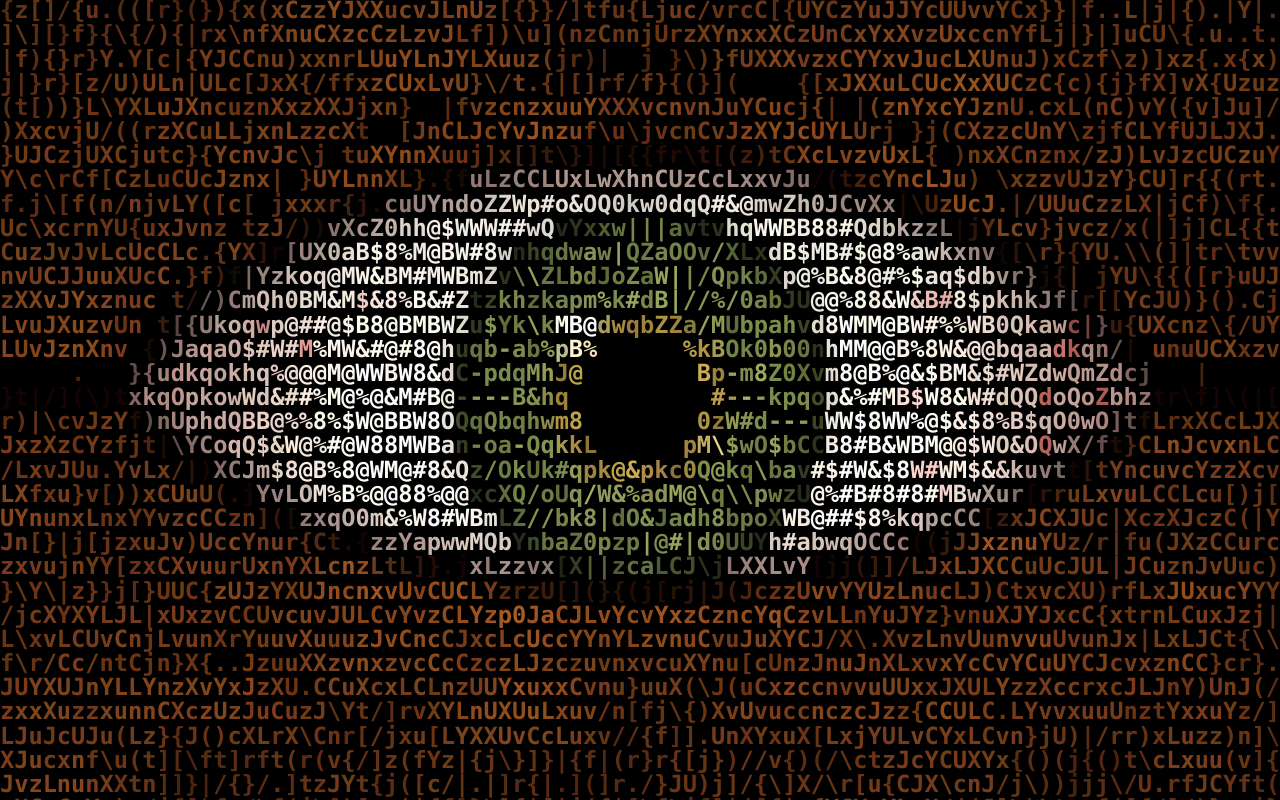
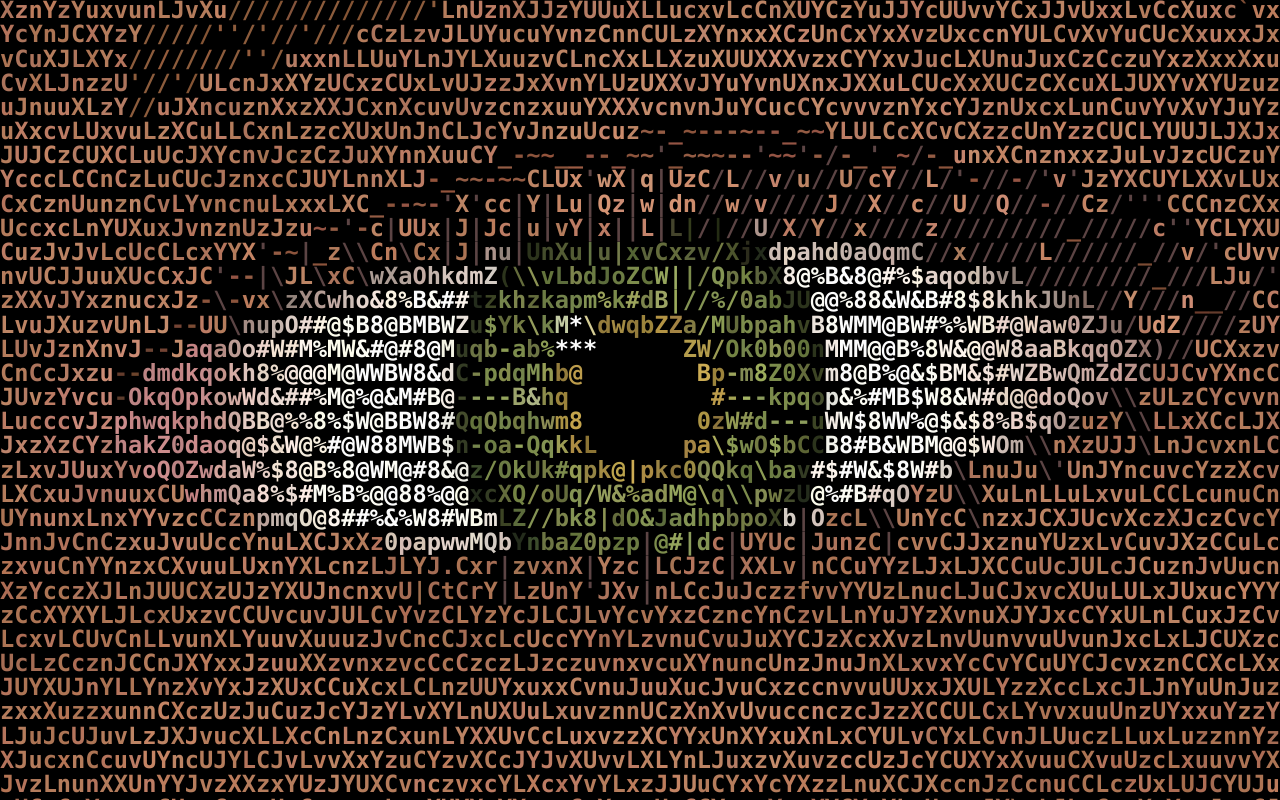
Before and after one commit to ech0blaz3/love, a plain HTML site: page index.html in a window 1280 px wide. Drawn offline with Linux system fonts and the light colour scheme; animation ran at ten frames a second.

Commit message:
Eye closer to photo: almond shape, lashes, brow, crease, blink, breathing pupil, peach skin
Co-Authored-By: Claude Opus 5.5 <noreply@anthropic.com>
Claude-Session: https://claude.ai/code/session_013YrtFZZAm1qKv9cwqXABJd

```diff
--- a/index.html
+++ b/index.html
@@ -67,8 +67,11 @@
   }
 
   // ---------- палитра ----------
-  const C_SKIN_DULL = hex('#6e2716');
-  const C_SKIN_WARM = hex('#d9772e');
+  const C_SKIN_DULL = hex('#c87850');
+  const C_SKIN_WARM = hex('#e0a080');
+  const C_CARUNCLE  = hex('#e8a0a0');
+  const C_CREASE    = hex('#9a5c44');
+  const C_BROW      = hex('#8a5a3a');
   const C_IRIS_A    = hex('#7a8a4a');
   const C_IRIS_B    = hex('#8f9c5a');
   const C_AMBER     = hex('#b89a4a');
@@ -163,20 +166,39 @@
     return '/';
   }
 
+  // ---------- форма глаза ----------
+  const EYE_W = 0.95;
+  const TILT = 0.07;                 // внешний уголок (справа) приподнят
+  function lidTopOpen(x) {
+    const ax = Math.abs(x) / EYE_W, k = Math.max(0, 1 - ax * ax);
+    return -0.30 * Math.pow(k, x < 0 ? 0.55 : 0.72);   // внутренний уголок мягче, внешний острее
+  }
+  function lidBot(x) {
+    const ax = Math.abs(x) / EYE_W, k = Math.max(0, 1 - ax * ax);
+    return 0.27 * Math.pow(k, x < 0 ? 0.7 : 0.95);
+  }
+  function lidTop(x, c) { return lerp(lidTopOpen(x), lidBot(x) * 0.55, c); }
+  function creaseY(x) {
+    const ax = Math.abs(x - 0.05) / 1.02, k = Math.max(0, 1 - ax * ax);
+    return -(0.30 * Math.pow(k, 0.6) + 0.15 * k);
+  }
+  function browY(x) { const u = (x - 0.3) / 0.95; return -0.66 - 0.15 * (1 - u * u); }
+
+  let cellWorld = 0.01;     // высота клетки в мировых единицах (зависит от зума)
+  let blinkC = 0;           // 0 — открыт, 1 — закрыт
+
   function shadeEye(i, wx, wy, t, rp) {
     const ri = 0.34;
-    const ax = Math.abs(wx) / 0.92;
-    const k = Math.max(0, 1 - ax * ax);
-    const upper = 0.42 * Math.pow(k, 0.72);
-    const lower = 0.33 * Math.pow(k, 0.8);
-    const lid = wy < 0 ? upper : lower;
+    const ey = wy + TILT * wx;               // координата в системе глаза
+    const top = lidTop(wx, blinkC), bot = lidBot(wx);
+    const inEye = Math.abs(wx) < EYE_W && ey > top && ey < bot;
     const r = Math.hypot(wx, wy);
-    const edge = lid - Math.abs(wy);          // >0 внутри глаза
 
-    if (edge > 0 && r < rp) return 2;         // зрачок → космос
+    if (inEye && r < rp) return 2;           // зрачок → космос
 
     let b, col, ch2 = null;
-    if (edge > 0) {
+    if (inEye) {
+      const eT = ey - top, eB = bot - ey;
       if (r < ri) {
         // ---- радужка ----
         const rn = (r - rp) / (ri - rp);
@@ -189,55 +211,143 @@
         const rim = smooth(0.78, 0.97, rn);
         col = mix3(col, C_RIM, rim);
         b = 0.5 + 0.42 * f;
-        b += 0.15 * Math.exp(-Math.pow((rn - 0.3) / 0.06, 2));   // воротничок
+        b += 0.15 * Math.exp(-Math.pow((rn - 0.3) / 0.06, 2));
         b *= 1 - 0.45 * rim;
-        b *= 1 - 0.55 * smooth(0.06, 0.0, edge) ;                 // тень от века
-        b *= 1 - 0.25 * smooth(0.0, -0.3, wy) * smooth(0.12, 0.0, edge + 0.05);
+        b *= 1 - 0.5 * smooth(0.09, 0.0, eT);                     // тень от верхнего века
         if (f > 0.7 && rn > 0.05 && rn < 0.9 && hash2(i, Math.floor(t * 2 + cellSeed[i] * 9)) > 0.25) ch2 = dirChar(th);
-        // блики
-        const hl = Math.hypot(wx + 0.11, wy + 0.12);
-        const hl2 = Math.hypot(wx - 0.13, wy - 0.1);
-        const spec = Math.max(smooth(0.06, 0.02, hl), 0.55 * smooth(0.03, 0.01, hl2));
-        if (spec > 0) { col = mix3(col, [250, 248, 230], spec); b = lerp(b, 1, spec); if (spec > 0.5) ch2 = null; }
-        // мерцание бликов по волокнам
         b += 0.06 * Math.sin(t * 3 + th * 11 + rn * 6) * f;
+        // блики-отражения сверху слева
+        const h1 = Math.hypot(wx + 0.115, (wy + 0.10) * 0.9);
+        const h2 = Math.hypot(wx + 0.2, wy + 0.02);
+        const spec = Math.max(smooth(0.05, 0.02, h1), 0.9 * smooth(0.028, 0.008, h2));
+        if (spec > 0) { col = mix3(col, [255, 255, 250], spec); b = lerp(b, 1, spec); }
+        if (spec > 0.45) { ch2 = '*'; col = [255, 255, 250]; b = 1; }
       } else {
         // ---- белок ----
-        const sh = smooth(0.08, 0.0, edge);            // тень у век
+        const sh = Math.max(smooth(0.08, 0.0, eT), 0.6 * smooth(0.04, 0.0, eB));
         const corner = smooth(0.45, 0.92, Math.abs(wx));
-        col = mix3(C_WHITE, C_PINK, Math.max(corner * 0.85, sh * 0.6));
-        const vein = smooth(0.82, 0.9, vnoise(wx * 22 + 3, wy * 22)) * smooth(0.36, 0.7, Math.abs(wx));
-        col = mix3(col, C_VEIN, vein * 0.7);
-        b = 0.97 - 0.35 * corner - 0.5 * sh - 0.1 * smooth(0.0, -0.25, wy);
-        b -= 0.18 * smooth(ri + 0.04, ri, r);          // лёгкая тень вокруг радужки
+        col = mix3(C_WHITE, C_PINK, Math.max(corner * 0.7, sh * 0.5));
+        b = 0.97 - 0.3 * corner - 0.45 * sh;
+        b -= 0.15 * smooth(ri + 0.04, ri, r);
+        if (wx < -0.68) {                     // мягкий розовый внутренний уголок
+          const p = smooth(-0.68, -0.8, wx);
+          col = mix3(col, C_CARUNCLE, p);
+          b = lerp(b, 0.62, p);
+        }
       }
     } else {
-      // ---- кожа ----
-      const d = -edge;
-      const n = fbm(wx * 5 + 3, wy * 9 - 2);
-      const crease = Math.exp(-Math.pow((wy + upper + 0.13 * k + 0.04) / 0.025, 2)) * (wy < 0 ? 1 : 0);
-      const wrinkle = 0.5 + 0.5 * Math.sin(d * 55 + n * 6);
-      const g = clamp(0.25 + 0.55 * n + 0.25 * smooth(1.6, 0.2, Math.hypot(wx * 0.8, wy)) , 0, 1);
+      // ---- кожа (персиковая) ----
+      const n = fbm(wx * 3 + 3, wy * 5 - 2);
+      const g = clamp(0.35 + 0.45 * n + 0.2 * smooth(1.6, 0.3, Math.hypot(wx * 0.8, wy)) - 0.15 * smooth(-0.2, 0.9, wy), 0, 1);
       col = mix3(C_SKIN_DULL, C_SKIN_WARM, g);
-      b = 0.08 + 0.36 * n + 0.12 * wrinkle * smooth(0.35, 0.0, d);
-      b -= 0.35 * crease;
-      // линия ресниц
-      const lash = smooth(0.05, 0.0, d);
-      b *= 1 - 0.8 * lash;
-      col = mix3(col, [40, 14, 8], lash);
-      b += 0.12 * smooth(1.8, 0.4, Math.hypot(wx, wy * 1.6));
-      b = clamp(b, 0, 0.7);
+      b = 0.3 + 0.22 * n;
+      // мягкая тень века и розовинка у внутреннего уголка
+      const dTop = top - ey;
+      if (dTop > 0 && Math.abs(wx) < EYE_W + 0.05) b += 0.12 * smooth(0.25, 0.04, dTop) * smooth(0.0, 0.04, dTop);  // светлое веко → контраст с ресницами
+      col = mix3(col, C_CARUNCLE, 0.45 * smooth(0.25, 0.0, Math.hypot(wx + EYE_W, ey)));
+
+      const th = cellWorld * 0.6;
+      // складка века: тонкая линия ~ - _
+      const cx = Math.abs(wx - 0.05);
+      if (cx < 0.98 && blinkC < 0.6) {
+        const cy = creaseY(wx);
+        if (Math.abs(ey - cy) < th) {
+          const k = hash2(i, Math.floor(t * 2 + cellSeed[i] * 7));
+          ch2 = cx > 0.8 ? (wx > 0 ? '_' : '-') : (k < 0.45 ? '~' : k < 0.8 ? '-' : '_');
+          col = C_CREASE; b = 0.75 * (1 - smooth(0.75, 0.98, cx) * 0.5);
+        }
+      }
+      // бровь: мягкая дуга / ' `
+      if (wx > -0.92 && wx < 1.1) {
+        const by = browY(wx);
+        const u = (wx + 0.92) / 2.02;
+        const half = lerp(0.06, 0.018, u) + 0.012 * vnoise(wx * 18, 3);
+        if (Math.abs(wy - by) < Math.max(half, th)) {
+          const hair = hash2(i, Math.floor(t * 1.5 + cellSeed[i] * 5));
+          if (u < 0.4) ch2 = hair < 0.75 ? '/' : '\'';
+          else if (u < 0.7) ch2 = hair < 0.5 ? '`' : '\'';
+          else ch2 = hair < 0.6 ? '\'' : '`';
+          col = C_BROW;
+          b = 0.85 - 0.25 * u + 0.1 * (hair - 0.5);
+        }
+      }
     }
 
-    b = clamp(b + (cellSeed[i] - 0.5) * 0.08 + 0.03 * Math.sin(t * 7 + cellSeed[i] * 40), 0, 1);
+    b = clamp(b + (cellSeed[i] - 0.5) * 0.06 + 0.03 * Math.sin(t * 7 + cellSeed[i] * 40), 0, 1);
     oc = ch2 || (b < 0.05 ? ' ' : pickChar(levelOf(b), i, t, 0));
-    const m = 0.35 + 0.8 * b;
+    const m = (!inEye && !ch2) ? 0.55 + 0.7 * b : 0.35 + 0.8 * b;
     oR = col[0] * m; oG = col[1] * m; oB = col[2] * m;
     return 1;
   }
 
+  // ---------- ресницы ----------
+  const LASHES = [];
+  (function buildLashes() {
+    const N = 27;
+    for (let j = 0; j < N; j++) {
+      const s = j / (N - 1);
+      const x = lerp(-0.72, 0.93, Math.pow(s, 0.9)) + (hash2(j, 5) - 0.5) * 0.02;
+      const outer = smooth(-0.3, 0.93, x);
+      LASHES.push({
+        x,
+        tilt: lerp(-0.45, 1.15, smooth(-0.75, 0.95, x)) + (hash2(j, 7) - 0.5) * 0.15,
+        len: (0.08 + 0.13 * outer) * (0.85 + 0.3 * hash2(j, 9)),
+        cluster: Math.floor(j / 3), upper: true, grp: j % 3,
+      });
+    }
+    // пучки: кончики сходятся к среднему наклону группы
+    const groups = {};
+    for (const l of LASHES) (groups[l.cluster] = groups[l.cluster] || []).push(l.tilt);
+    for (const l of LASHES) { const g = groups[l.cluster]; l.ct = g.reduce((a, b) => a + b, 0) / g.length; }
+    // нижние: короткие и редкие
+    for (let j = 0; j < 9; j++) {
+      const x = lerp(-0.25, 0.85, j / 8) + (hash2(j, 11) - 0.5) * 0.05;
+      LASHES.push({ x, tilt: lerp(-0.2, 0.6, j / 8), ct: lerp(-0.2, 0.6, j / 8), len: 0.045 + 0.035 * hash2(j, 13) + 0.03 * (j / 8), upper: false });
+    }
+  })();
+  let lashMark = new Uint8Array(0), lashCh = [];
+
+  function rasterLashes(z) {
+    if (lashMark.length !== cols * rows) { lashMark = new Uint8Array(cols * rows); lashCh = new Array(cols * rows); }
+    lashMark.fill(0);
+    const scale = z * U;
+    const step = Math.min(cw, ch) * 0.45 / scale;
+    for (const l of LASHES) {
+      let wx = l.x, wy;
+      if (l.upper) wy = lidTop(wx, blinkC) - TILT * wx - 0.004;
+      else wy = lidBot(wx) - TILT * wx + 0.004;
+      const n = Math.max(2, Math.ceil(l.len / step));
+      let prevCell = -1;
+      for (let k = 0; k <= n; k++) {
+        const s = k / n;
+        // угол: наклон от вертикали, к кончику сходится к пучку и загибается вверх
+        const ang = lerp(l.tilt, l.ct, s * 0.8) * (1 - 0.55 * s * s);
+        let dx = Math.sin(ang), dy;
+        if (l.upper) dy = -Math.cos(ang) * (1 - 1.9 * blinkC);   // при моргании ресницы опускаются вместе с веком
+        else dy = Math.cos(ang) * 0.9;
+        if (k > 0) { wx += dx * l.len / n; wy += dy * l.len / n; }
+        const px = W / 2 + wx * scale, py = H / 2 + wy * scale;
+        const cx = Math.floor(px / cw), cy = Math.floor(py / ch);
+        if (cx < 0 || cy < 0 || cx >= cols || cy >= rows) continue;
+        const idx = cy * cols + cx;
+        if (idx === prevCell) continue;
+        prevCell = idx;
+        let c;
+        if (k >= n - 1 && l.upper) c = '\'';
+        else {
+          const a = Math.atan2(-dy, dx) * 180 / Math.PI;          // вверх = 90°
+          const aa = a < 0 ? a + 180 : a;
+          c = aa > 72 && aa < 108 ? '|' : aa < 90 ? '/' : '\\';
+          if (!l.upper && k === n) c = '\'';
+        }
+        lashMark[idx] = 1; lashCh[idx] = c;
+      }
+    }
+  }
+
   // ---------- кадр ----------
-  let time = parseFloat(new URLSearchParams(location.search).get('t')) || 0, last = performance.now(), paused = false;
+  const qs = new URLSearchParams(location.search);
+  let time = parseFloat(qs.get('t')) || 0, last = performance.now(), paused = qs.has('p');
 
   function frame(now) {
     const dt = Math.min(0.05, (now - last) / 1000);
@@ -248,7 +358,7 @@
     const z = zoomAt(t);
     const zPrev = zoomAt(Math.max(0, t - 0.05));
     const zoomVel = Math.log(z / zPrev) / 0.05;          // скорость наезда
-    const rp = 0.115 + 0.025 * smooth(1.5, 6, t);       // зрачок слегка расширяется
+    const rp = 0.115 + 0.025 * smooth(1.5, 6, t) + 0.01 * Math.sin(time * 1.6) + 0.005 * Math.sin(time * 0.63);  // зрачок «дышит»
     const fade = smooth(0, 0.8, t) * (1 - smooth(11.0, 11.95, t));
     const starVis = smooth(2.2, 4.0, t);
     const eyeGone = z * rp * U > Math.hypot(W, H) * 0.6;
@@ -292,6 +402,19 @@
       }
     }
 
+    // ---- моргание ----
+    {
+      // моргания в 0.9 с и 3.4 с цикла — пока глаз виден целиком
+      let bl = 0;
+      for (const t0 of [0.9, 3.4]) {
+        const ph = t - t0;
+        if (ph >= 0 && ph < 0.34) bl = ph < 0.11 ? smooth(0, 0.11, ph) : 1 - smooth(0.11, 0.34, ph);
+      }
+      blinkC = bl * (1 - smooth(2.2, 3.0, z));
+    }
+    cellWorld = ch / (U * z);
+    if (!eyeGone) rasterLashes(z);
+
     // ---- планета ----
     const pGrow = smooth(7.0, 9.4, t);
     const PR = (0.62 + 0.04 * Math.sin(time * 0.7)) * pGrow;   // радиус в единицах U
@@ -310,7 +433,13 @@
         const sx = (px - W / 2) / U;
 
         let kind = 2;
-        if (!eyeGone) kind = shadeEye(i, sx / z, sy / z, time, rp);
+        if (!eyeGone) {
+          kind = shadeEye(i, sx / z, sy / z, time, rp);
+          if (lashMark[i]) {
+            // ресница: тёмный штрих, вырезанный из светлой кожи
+            oc = lashCh[i]; oR = 92; oG = 66; oB = 66; kind = 3;
+          }
+        }
 
         if (kind === 2) {
           // ---- космос внутри зрачка ----
```
